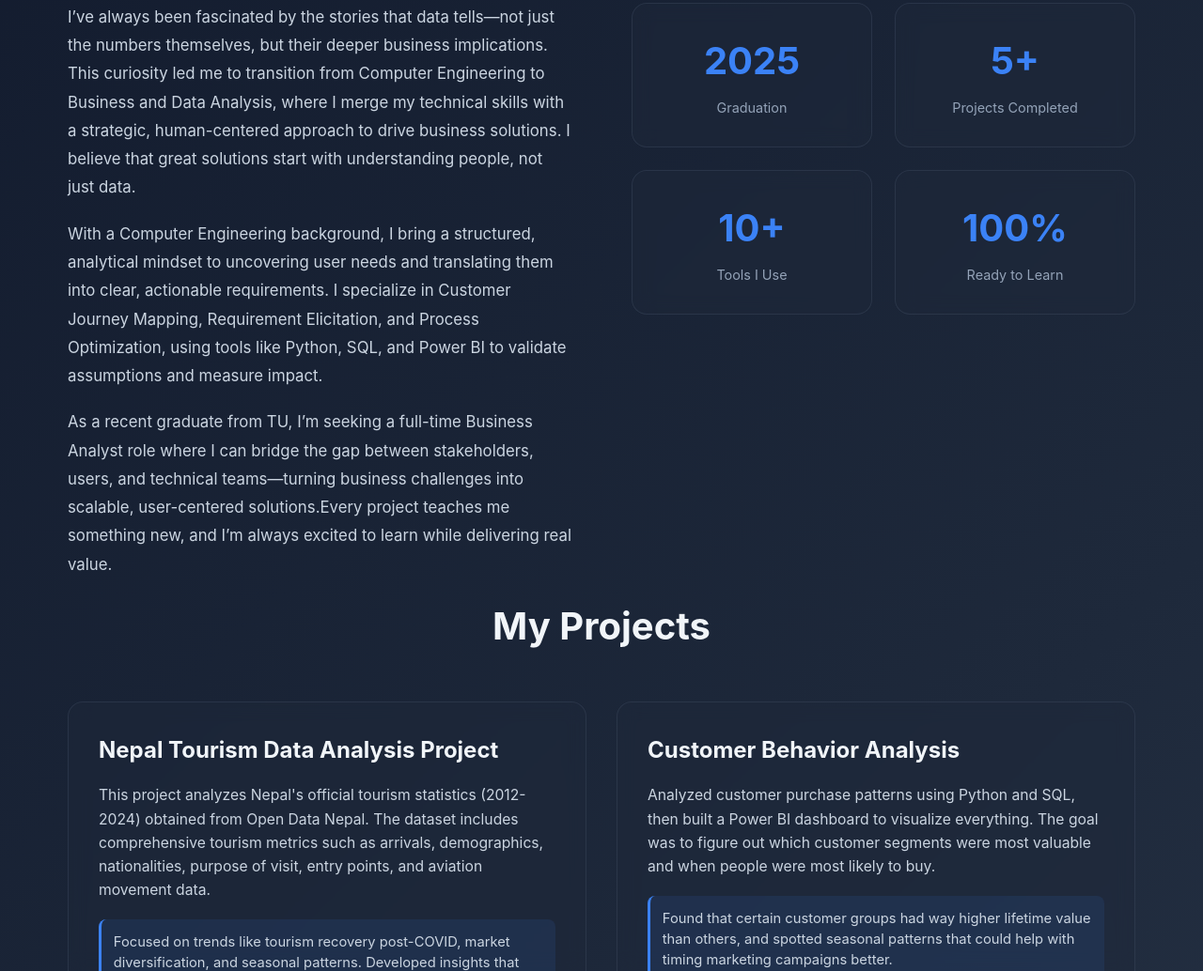
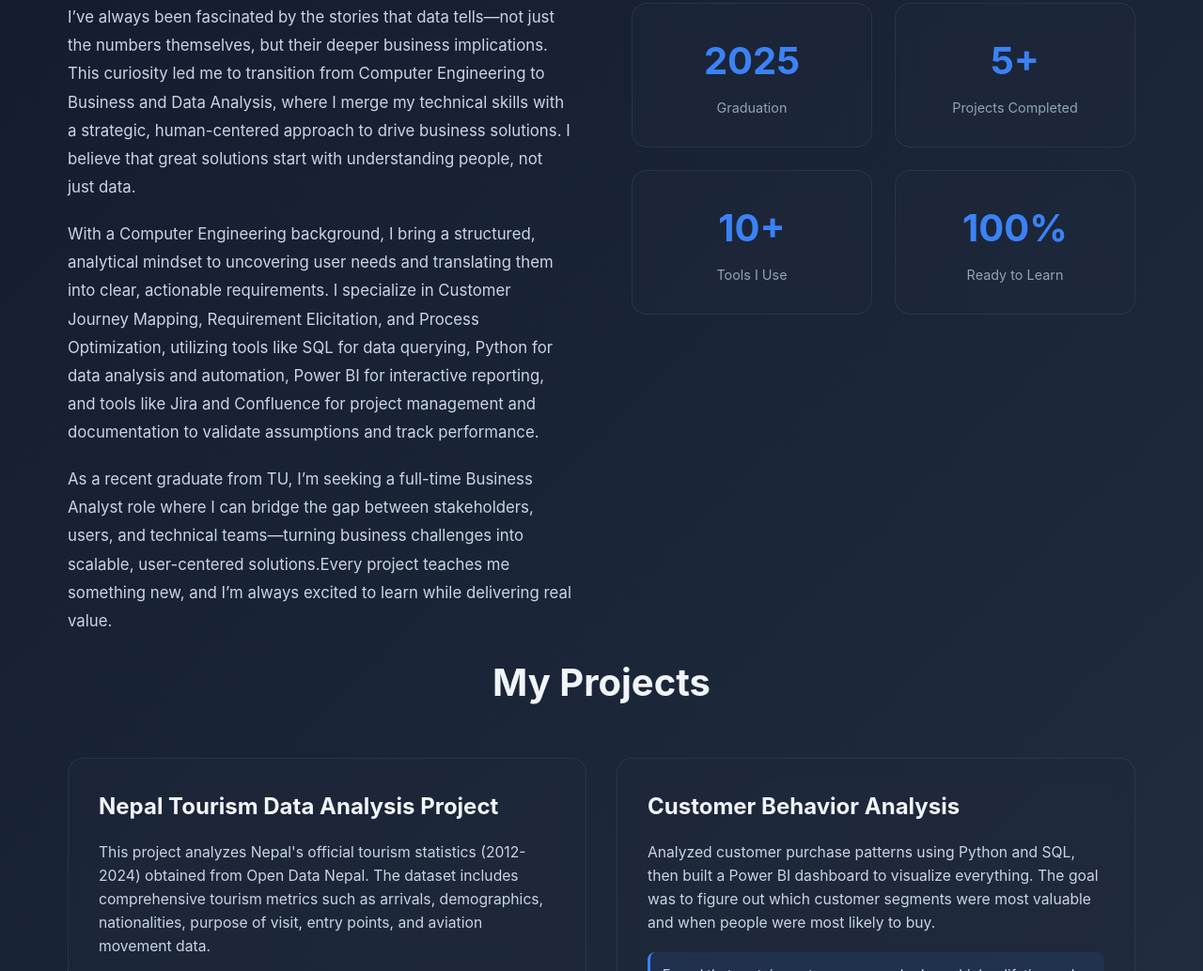
Before and after one commit to sherpanuren/my_portfolio, a plain HTML site: page index.html in a window 1280 px wide. Shown: the part 909-1943 px from the top of the page at 94% size. Drawn offline with Linux system fonts and the light colour scheme.

Commit message:
Enhance description of skills and tools in index.html
Expanded on tools and methodologies used in business analysis.

```diff
--- a/index.html
+++ b/index.html
@@ -550,7 +550,7 @@
                         I’ve always been fascinated by the stories that data tells—not just the numbers themselves, but their deeper business implications. This curiosity led me to transition from Computer Engineering to Business and Data Analysis, where I merge my technical skills with a strategic, human-centered approach to drive business solutions. I believe that great solutions start with understanding people, not just data.
                     </p>
                     <p>
-                        With a Computer Engineering background, I bring a structured, analytical mindset to uncovering user needs and translating them into clear, actionable requirements. I specialize in Customer Journey Mapping, Requirement Elicitation, and Process Optimization, using tools like Python, SQL, and Power BI to validate assumptions and measure impact.
+                        With a Computer Engineering background, I bring a structured, analytical mindset to uncovering user needs and translating them into clear, actionable requirements. I specialize in Customer Journey Mapping, Requirement Elicitation, and Process Optimization, utilizing tools like SQL for data querying, Python for data analysis and automation, Power BI for interactive reporting, and tools like Jira and Confluence for project management and documentation to validate assumptions and track performance.
                     </p>
                     <p>
                         As a recent graduate from TU, I’m seeking a full-time Business Analyst role where I can bridge the gap between stakeholders, users, and technical teams—turning business challenges into scalable, user-centered solutions.Every project teaches me something new, and I’m always excited to learn while delivering real value.
```
